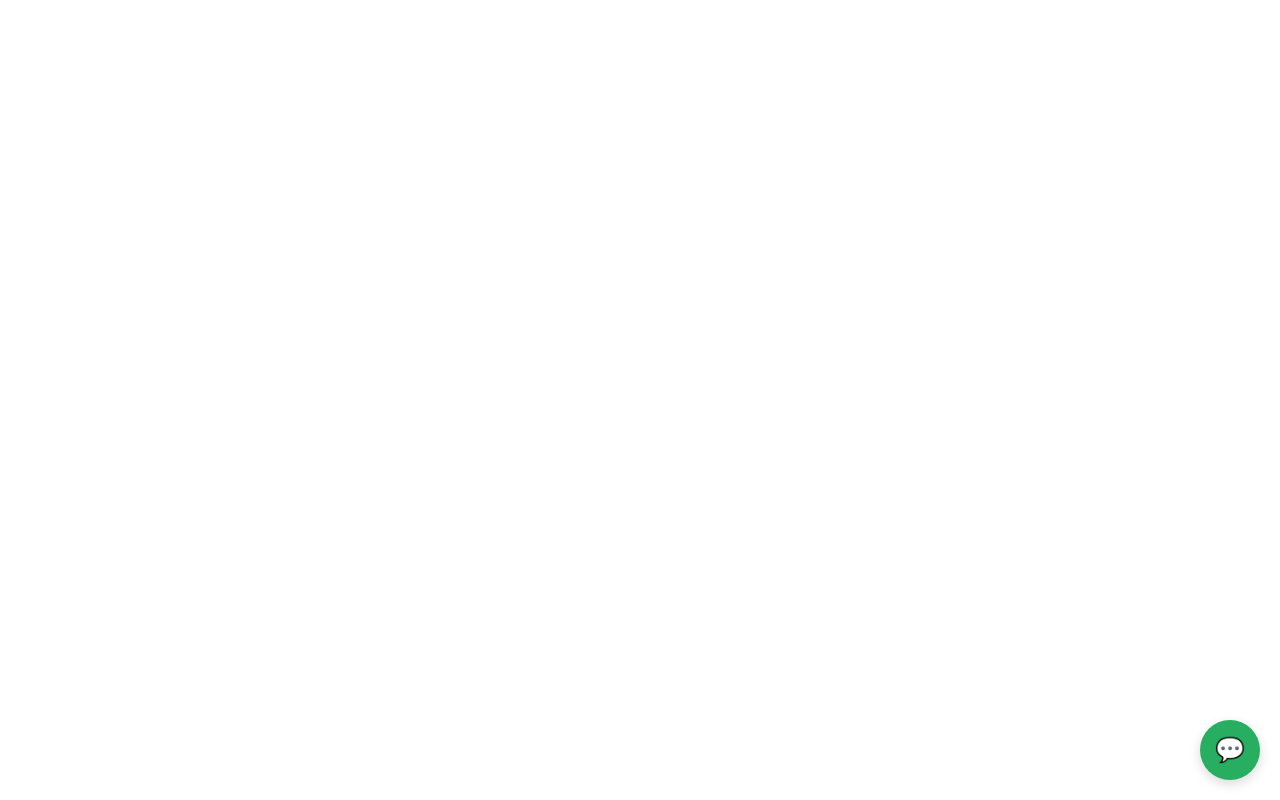
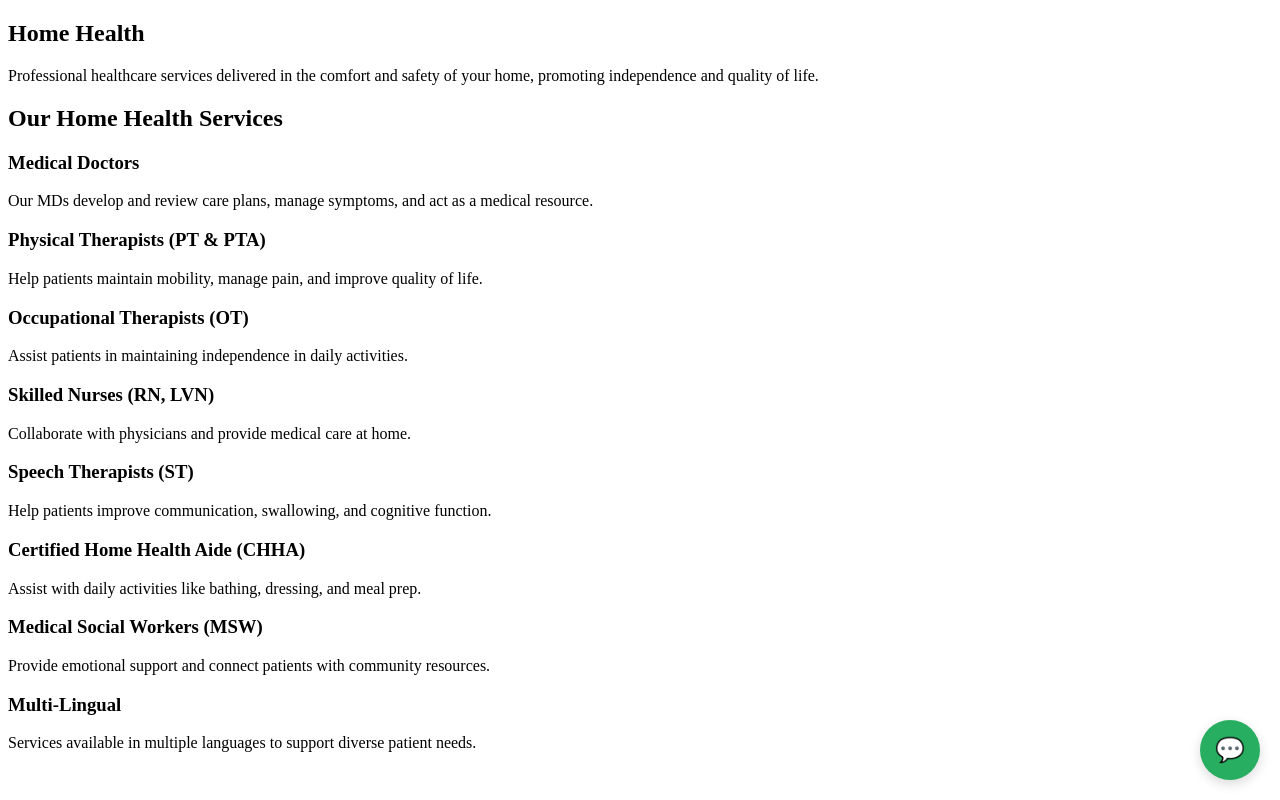
Before and after one commit to Compassionate4you/Compassionate4youSite, a React (Vite) app in the folder client/: page / in a window 1280 px wide. Built offline with nearby package versions, Linux system fonts and the light colour scheme.

Commit message:
Added home health page structure

```diff
--- a/client/src/App.jsx
+++ b/client/src/App.jsx
@@ -1,10 +1,12 @@
 import ChatbotWidget from './components/chatbot/app_imports/ChatbotWidget';
+import HomeHealthPage from "./pages/HomeHealthPage";
 //import AccessibilityPanel from './components/accessibility/AccessibilityPanel';
 
 function App() {
     return (
         <div className="app">
             <ChatbotWidget/>
+            <HomeHealthPage/>
         </div>
     );
 }
--- a/client/src/pages/HomeHealthPage.jsx
+++ b/client/src/pages/HomeHealthPage.jsx
@@ -0,0 +1,69 @@
+import React from "react";
+
+function HomeHealthPage() {
+    return (
+        <main>
+
+            {/* HERO SECTION */}
+            <section>
+                <h1>Home Health</h1>
+                <p>
+                    Professional healthcare services delivered in the comfort and safety of your home, promoting independence and quality of life.
+                </p>
+            </section>
+
+            {/* SERVICES SECTION */}
+            <section>
+                <h2>Our Home Health Services</h2>
+
+                <div className="services-container">
+
+                    <div className="service-card">
+                        <h3>Medical Doctors</h3>
+                        <p>Our MDs develop and review care plans, manage symptoms, and act as a medical resource.</p>
+                    </div>
+
+                    <div className="service-card">
+                        <h3>Physical Therapists (PT & PTA)</h3>
+                        <p>Help patients maintain mobility, manage pain, and improve quality of life.</p>
+                    </div>
+
+                    <div className="service-card">
+                        <h3>Occupational Therapists (OT)</h3>
+                        <p>Assist patients in maintaining independence in daily activities.</p>
+                    </div>
+
+                    <div className="service-card">
+                        <h3>Skilled Nurses (RN, LVN)</h3>
+                        <p>Collaborate with physicians and provide medical care at home.</p>
+                    </div>
+
+                    <div className="service-card">
+                        <h3>Speech Therapists (ST)</h3>
+                        <p>Help patients improve communication, swallowing, and cognitive function.</p>
+                    </div>
+
+                    <div className="service-card">
+                        <h3>Certified Home Health Aide (CHHA)</h3>
+                        <p>Assist with daily activities like bathing, dressing, and meal prep.</p>
+                    </div>
+
+                    <div className="service-card">
+                        <h3>Medical Social Workers (MSW)</h3>
+                        <p>Provide emotional support and connect patients with community resources.</p>
+                    </div>
+
+                    <div className="service-card">
+                        <h3>Multi-Lingual</h3>
+                        <p>Services available in multiple languages to support diverse patient needs.</p>
+                    </div>
+
+                </div>
+
+            </section>
+
+        </main>
+    );
+}
+
+export default HomeHealthPage;
```
